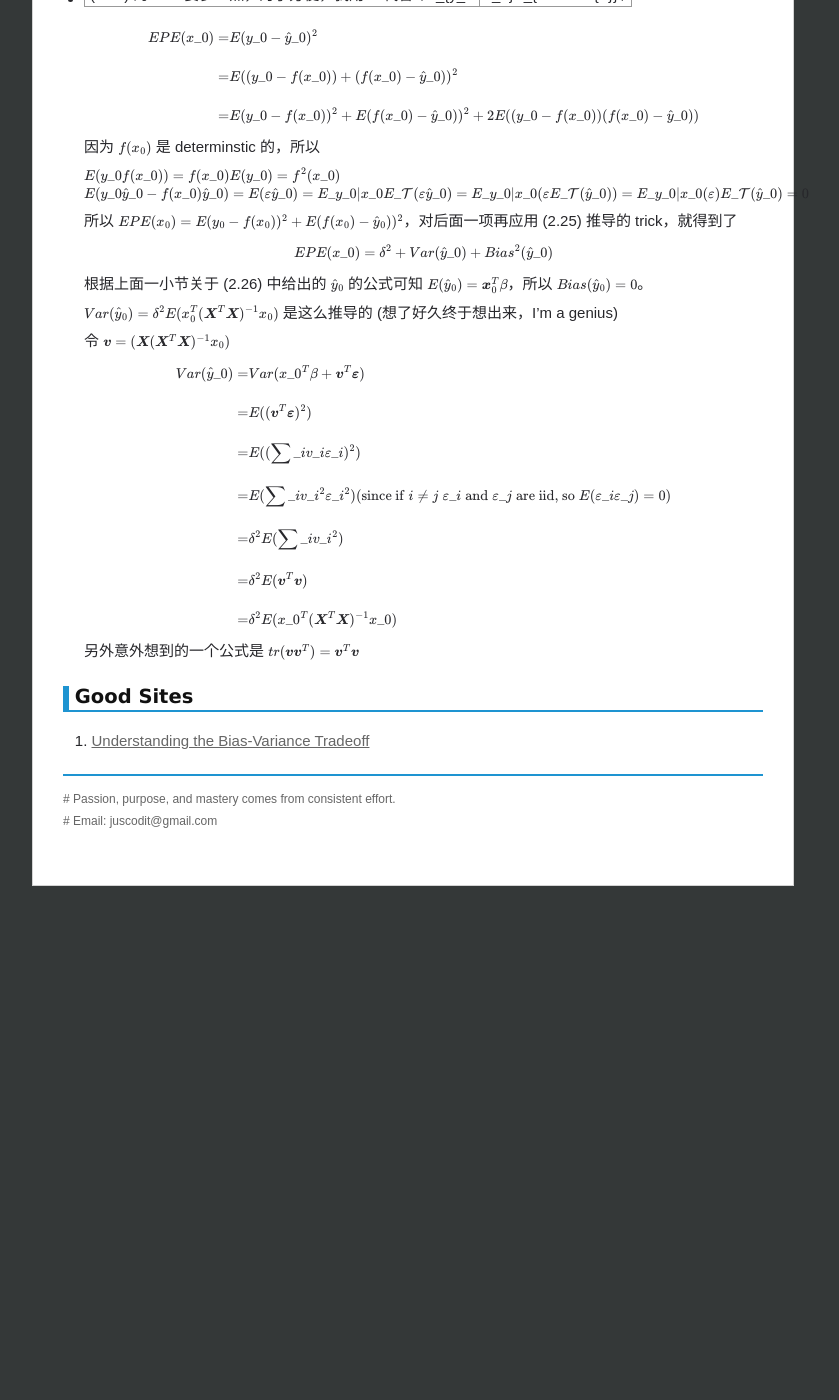
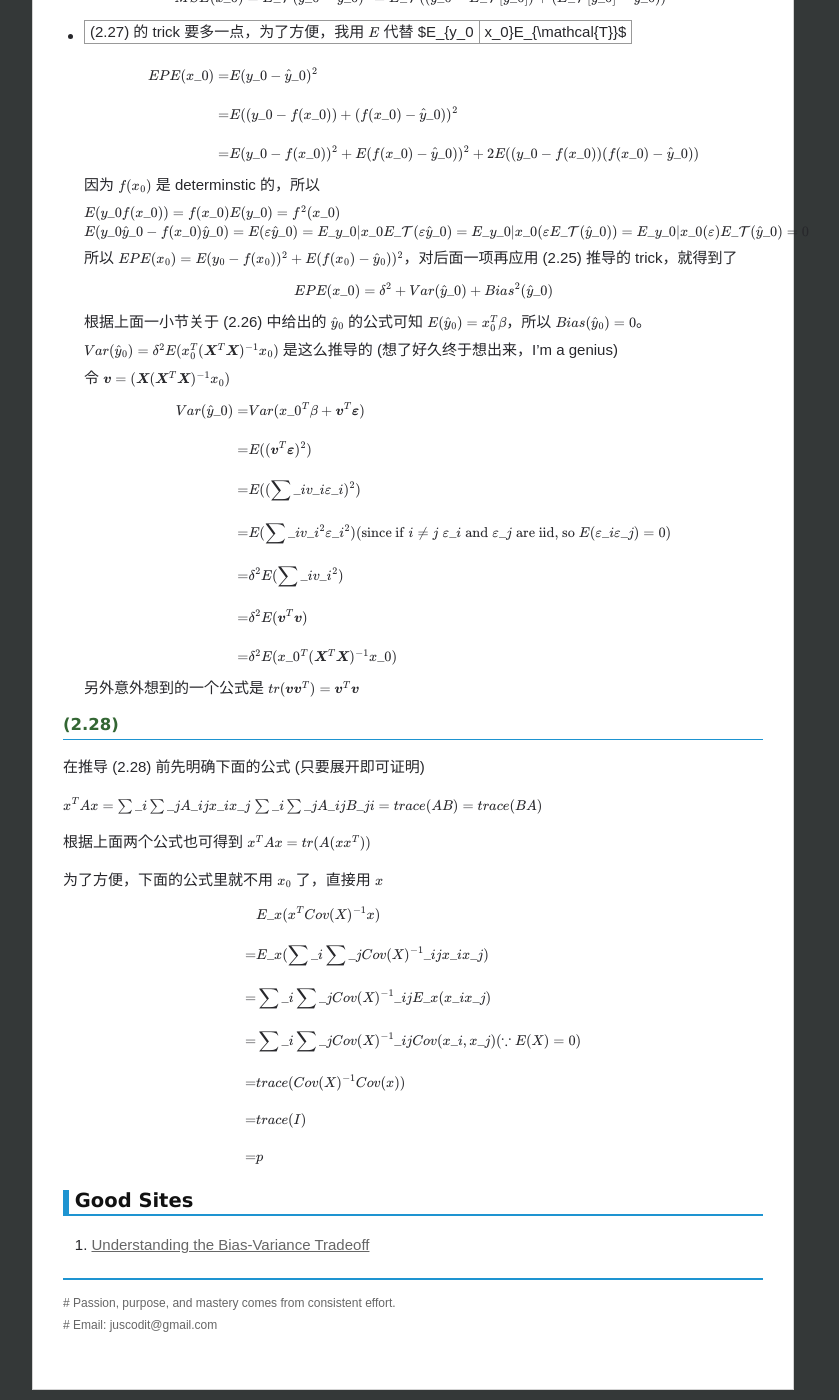
Before and after one commit to chenrushan/chenrushan.github.io, a Jekyll site: the page built from _posts/2014-04-28-esl-note.markdown, in a window 1280 px wide and 1400 px high, scrolled down 966 px. Shown: the whole window, without its empty margins (227-1066 px from the left). Built offline with Jekyll 4.4.1, drawn with Linux system fonts in a browser that asks for light colours; Markdown is read by kramdown in place of the engine named in the settings; formulas are drawn with MathJax 3; before the commit the page ends 1862 px from its top, so only the background shows below that; some of the changed text lies outside the part shown.

Commit message:
[esl]: update

```diff
--- a/_posts/2014-04-28-esl-note.markdown
+++ b/_posts/2014-04-28-esl-note.markdown
@@ -27,6 +27,8 @@ $$
 $$
 
 #### (2.26)
+
+下面我用 $\varepsilon$ 表示针对一个样本，粗体的 $\boldsymbol{\varepsilon}$ 表示针对所有样本，所以是个 nx1 的向量。
 
 (2.26) 下面的 $\hat{y}\_0 = x\_0^T \hat{\beta}$ 等价于 $\hat{y}\_0 = x\_0^T \beta + \sum\_{i=1}^{N} l\_i(x\_0) \boldsymbol{\varepsilon}\_i$ where $l\_i(x\_0)$ is the ith element of $\boldsymbol{X}(\boldsymbol{X}^T\boldsymbol{X})^{-1}x\_0$
 
@@ -63,7 +65,7 @@ $$
 
   $$EPE(x\_0) = \delta^2 + Var(\hat{y}\_0) + Bias^2(\hat{y}\_0)$$
 
-  根据上面一小节关于 (2.26) 中给出的 $\hat{y}\_0$ 的公式可知 $E(\hat{y}\_0) = \boldsymbol{x}\_0^T \beta$，所以 $Bias(\hat{y}\_0) = 0$。
+  根据上面一小节关于 (2.26) 中给出的 $\hat{y}\_0$ 的公式可知 $E(\hat{y}\_0) = x\_0^T \beta$，所以 $Bias(\hat{y}\_0) = 0$。
 
   $Var(\hat{y}\_0) = \delta^2 E(x\_0^T(\boldsymbol{X}^T \boldsymbol{X})^{-1}x\_0)$ 是这么推导的 (想了好久终于想出来，I'm a genius)
 
@@ -83,6 +85,28 @@ $$
 
   另外意外想到的一个公式是 $tr(\boldsymbol{v}\boldsymbol{v}^T) = \boldsymbol{v}^T\boldsymbol{v}$
 
+#### (2.28)
+
+在推导 (2.28) 前先明确下面的公式 (只要展开即可证明)
+
+$$x^T A x = \sum\_{i}\sum\_{j} A\_{ij} x\_i x\_j$$
+$$\sum\_{i}\sum\_{j} A\_{ij} B\_{ji} = trace(AB) = trace(BA)$$
+
+根据上面两个公式也可得到 $x^T A x = tr(A (xx^T))$
+
+为了方便，下面的公式里就不用 $x\_0$ 了，直接用 $x$
+
+$$
+\begin{align}
+& E\_x (x^T Cov(X)^{-1} x) \\\\
+= & E\_x (\sum\_{i}\sum\_{j} Cov(X)^{-1}\_{ij} x\_i x\_j) \\\\
+= & \sum\_{i}\sum\_{j} Cov(X)^{-1}\_{ij} E\_x (x\_i x\_j) \\\\
+= & \sum\_{i}\sum\_{j} Cov(X)^{-1}\_{ij} Cov(x\_i, x\_j) (\because E(X) = 0) \\\\
+= & trace(Cov(X)^{-1} Cov(x)) \\\\
+= & trace(I) \\\\
+= & p
+\end{align}
+$$
 
 ### Good Sites
 
```
